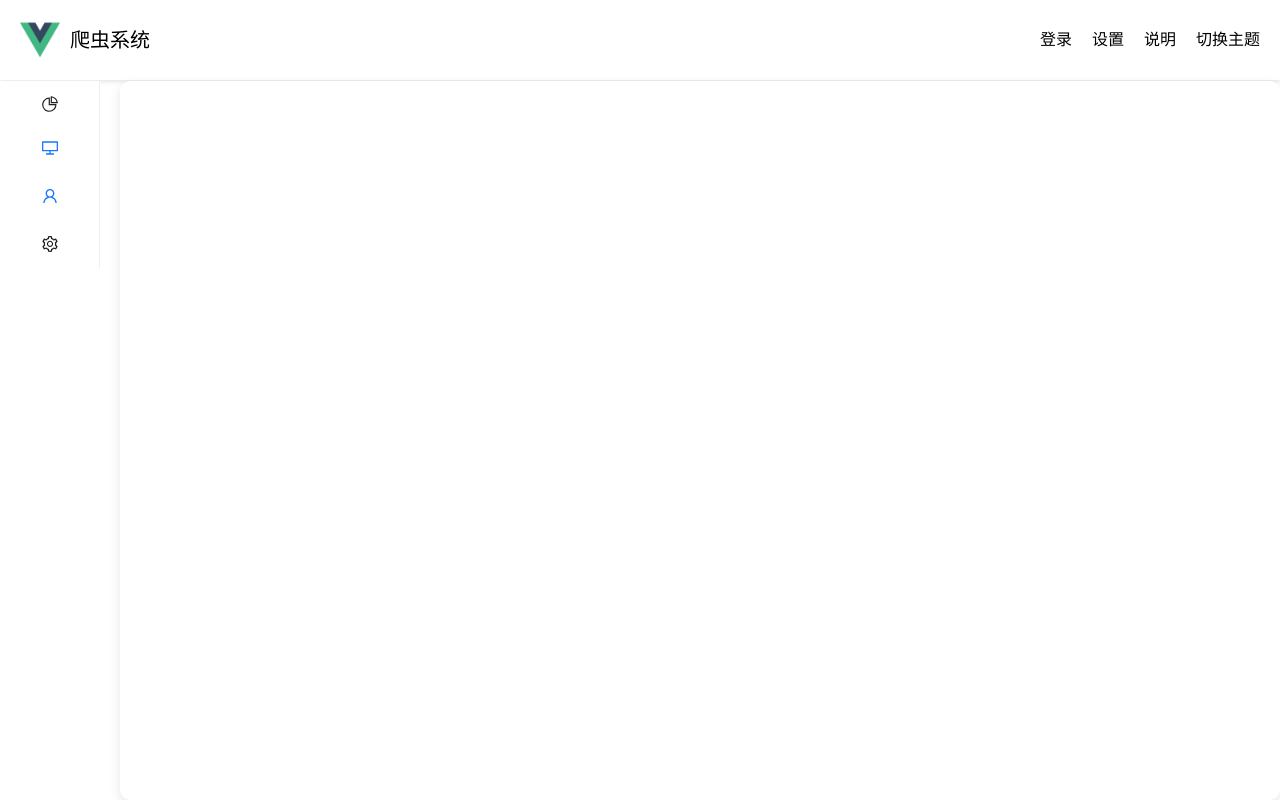
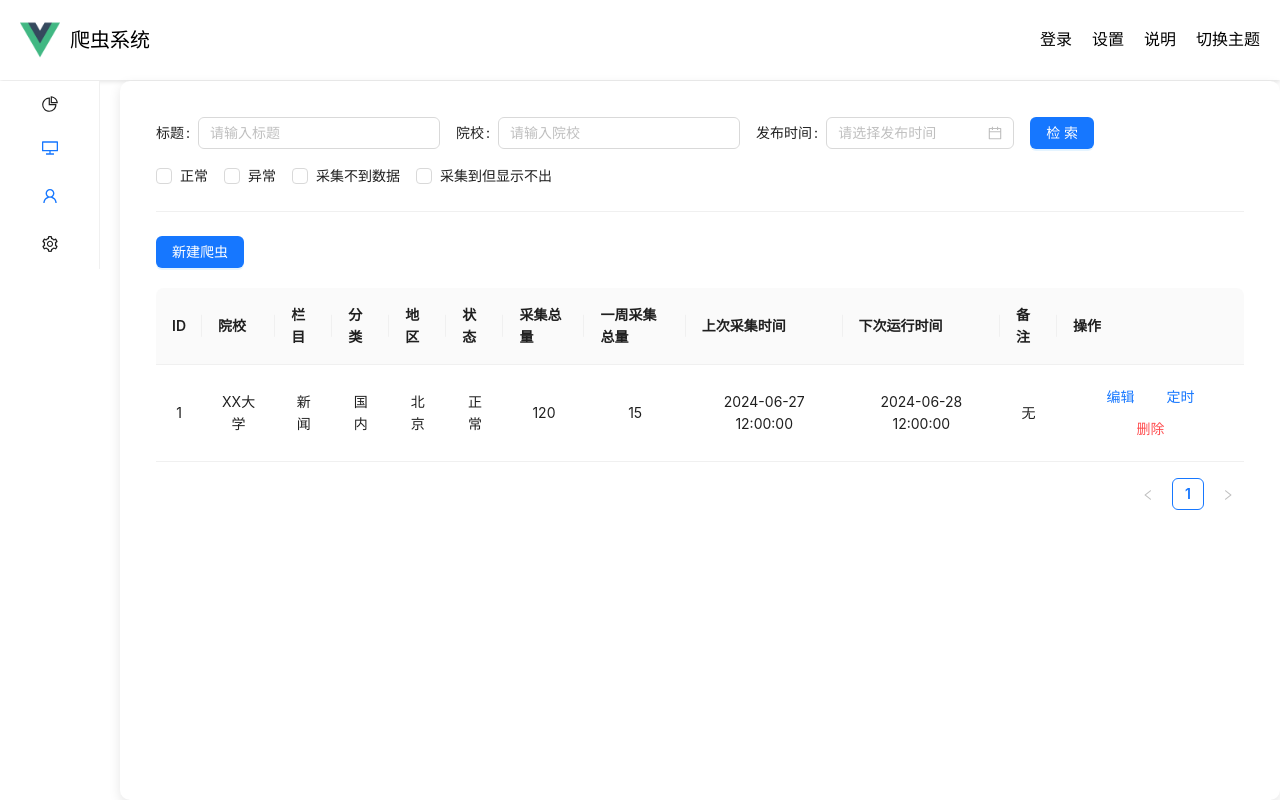
Before and after one commit to Weiliyoung/uninews_admin_web, a Vue app: page /crawler-tasks in a window 1280 px wide. Before the commit this address had no page. Built offline with nearby package versions, Linux system fonts and the light colour scheme.

Commit message:
添加表格用于数据展示与操作

```diff
--- a/package.json
+++ b/package.json
@@ -9,6 +9,7 @@
   },
   "dependencies": {
     "@ant-design/icons-vue": "^7.0.1",
+    "@babel/plugin-syntax-jsx": "^7.24.7",
     "ant-design-vue": "^4.0.0-rc.6",
     "core-js": "^3.8.3",
     "vue": "^3.2.13",
--- a/src/components/SideBar.vue
+++ b/src/components/SideBar.vue
@@ -24,12 +24,21 @@
                         <span v-show="!collapsed">爬虫管理</span>
                     </router-link>
                 </template>
-                <router-link to="/">
-                    <a-menu-item key="2">项目列表</a-menu-item>
+                <router-link to="/crawler-tasks">
+                    <a-menu-item key="2">爬虫任务</a-menu-item>
                 </router-link>
                 <router-link to="/">
-                    <a-menu-item key="3">创建项目</a-menu-item>
+                    <a-menu-item key="3">爬虫统计</a-menu-item>
                 </router-link>
+              <router-link to="/">
+                <a-menu-item key="4">代理管理</a-menu-item>
+              </router-link>
+              <router-link to="/">
+                <a-menu-item key="5">渠道管理</a-menu-item>
+              </router-link>
+              <router-link to="/">
+                <a-menu-item key="6">爬虫分类管理</a-menu-item>
+              </router-link>
             </a-sub-menu>
             <a-sub-menu key="sub2">
                 <template #title>
@@ -38,8 +47,18 @@
                         <span v-show="!collapsed">用户管理</span>
                     </router-link>
                 </template>
-                <a-menu-item key="4">用户列表</a-menu-item>
-                <a-menu-item key="5">添加用户</a-menu-item>
+              <router-link to="/">
+                <a-menu-item key="7">个人中心</a-menu-item>
+              </router-link>
+              <router-link to="/">
+                <a-menu-item key="8">添加用户</a-menu-item>
+              </router-link>
+              <router-link to="/">
+                <a-menu-item key="9">用户列表</a-menu-item>
+              </router-link>
+              <router-link to="/">
+                <a-menu-item key="10">管理者管理</a-menu-item>
+              </router-link>
             </a-sub-menu>
             <a-menu-item key="6">
                 <SettingOutlined/>
--- a/src/router/index.js
+++ b/src/router/index.js
@@ -1,7 +1,7 @@
 import { createRouter, createWebHistory } from 'vue-router';
 import Home from '../views/Home.vue';
-import About from '../views/About.vue';
 import CrawlerManager from '../views/CrawlerManager.vue';
+import CrawlerTasks from '../views/CrawlerTasks'
 
 const routes = [
     {
@@ -10,14 +10,14 @@ const routes = [
         component: Home
     },
     {
-        path: '/about',
-        name: 'About',
-        component: About
-    },
-    {
         path: '/crawler-manager',
         name: 'CrawlerManager',
         component: CrawlerManager
+    },
+    {
+        path: '/crawler-tasks', // 爬虫任务页面的路径
+        name: 'CrawlerTasks',
+        component: CrawlerTasks,
     }
 ];
 
--- /dev/null
+++ b/src/views/CrawlerTasks.vue
@@ -0,0 +1,194 @@
+<template>
+  <div class="crawler-tasks">
+    <!-- 检索部分 -->
+    <div class="search-section">
+      <a-form layout="inline">
+        <a-form-item label="标题">
+          <a-input v-model="search.title" placeholder="请输入标题"/>
+        </a-form-item>
+        <a-form-item label="院校">
+          <a-input v-model="search.school" placeholder="请输入院校"/>
+        </a-form-item>
+        <a-form-item label="发布时间">
+          <a-date-picker v-model="search.date" style="width: 100%;" placeholder="请选择发布时间"/>
+        </a-form-item>
+        <a-form-item>
+          <a-button type="primary" @click="handleSearch">检索</a-button>
+        </a-form-item>
+      </a-form>
+    </div>
+
+    <!-- 爬虫状态筛选 -->
+    <div class="status-section">
+      <a-checkbox-group v-model="statuses">
+        <a-checkbox value="normal">正常</a-checkbox>
+        <a-checkbox value="abnormal">异常</a-checkbox>
+        <a-checkbox value="no-data">采集不到数据</a-checkbox>
+        <a-checkbox value="data-error">采集到但显示不出</a-checkbox>
+      </a-checkbox-group>
+    </div>
+
+    <!-- 分割线 -->
+    <a-divider/>
+
+    <!-- 新建爬虫按钮和表格 -->
+    <div class="table-section">
+      <a-button type="primary" @click="handleCreate">新建爬虫</a-button>
+      <a-table :columns="columns" :dataSource="data" rowKey="id" style="margin-top: 10px;">
+        <template #bodyCell="{ column, record }">
+          <div v-if="column.key === 'actions'" class="action-buttons">
+            <a-button @click="handleEdit(record)" type="link">编辑</a-button>
+            <a-button @click="handleSchedule(record)" type="link">定时</a-button>
+            <a-button @click="handleDelete(record)" type="link" danger>删除</a-button>
+          </div>
+          <div v-else class="table-cell">
+            {{ record[column.key] }}
+          </div>
+        </template>
+      </a-table>
+    </div>
+  </div>
+</template>
+
+<script>
+export default {
+  name: 'CrawlerTasks',
+  data() {
+    return {
+      search: {
+        title: '',
+        school: '',
+        date: null,
+      },
+      statuses: [],
+      columns: [
+        {title: 'ID', dataIndex: 'id', key: 'id'},
+        {title: '院校', dataIndex: 'school', key: 'school'},
+        {title: '栏目', dataIndex: 'category', key: 'category'},
+        {title: '分类', dataIndex: 'type', key: 'type'},
+        {title: '地区', dataIndex: 'region', key: 'region'},
+        {title: '状态', dataIndex: 'status', key: 'status'},
+        {title: '采集总量', dataIndex: 'total', key: 'total'},
+        {title: '一周采集总量', dataIndex: 'weeklyTotal', key: 'weeklyTotal'},
+        {title: '上次采集时间', dataIndex: 'lastCollectTime', key: 'lastCollectTime'},
+        {title: '下次运行时间', dataIndex: 'nextRunTime', key: 'nextRunTime'},
+        {title: '备注', dataIndex: 'remarks', key: 'remarks'},
+        {title: '操作', key: 'actions', scopedSlots: {customRender: 'actions'}}
+      ],
+      data: [
+        {
+          id: '1',
+          school: 'XX大学',
+          category: '新闻',
+          type: '国内',
+          region: '北京',
+          status: '正常',
+          total: 120,
+          weeklyTotal: 15,
+          lastCollectTime: '2024-06-27 12:00:00',
+          nextRunTime: '2024-06-28 12:00:00',
+          remarks: '无',
+        },
+        // 可以添加更多数据
+      ],
+    };
+  },
+  methods: {
+    handleSearch() {
+      // 检索逻辑
+      console.log('检索条件', this.search);
+      console.log('爬虫状态', this.statuses);
+    },
+    handleCreate() {
+      // 新建爬虫逻辑
+      console.log('新建爬虫');
+    },
+    handleEdit(record) {
+      // 编辑爬虫逻辑
+      console.log('编辑爬虫', record);
+    },
+    handleSchedule(record) {
+      // 定时爬虫逻辑
+      console.log('定时爬虫', record);
+    },
+    handleDelete(record) {
+      // 删除爬虫逻辑
+      console.log('删除爬虫', record);
+    },
+  },
+};
+</script>
+
+<style scoped>
+
+:where(.css-dev-only-do-not-override-19iuou).ant-table-wrapper .ant-table-thead > tr > th,
+:where(.css-dev-only-do-not-override-19iuou).ant-table-wrapper .ant-table-thead > tr > td {
+  position: relative;
+  color: rgba(0, 0, 0, 0.88);
+  font-weight: 600;
+  text-align: center;
+  background: #fafafa;
+  border-bottom: 1px solid #f0f0f0;
+  transition: background 0.2s ease;
+}
+
+.crawler-tasks {
+  padding: 16px;
+}
+
+.search-section {
+  margin-bottom: 16px;
+}
+
+.status-section {
+  margin-bottom: 16px;
+}
+
+.table-section {
+  margin-top: 16px;
+}
+
+.action-buttons {
+  text-align: center;
+}
+
+.action-buttons a-button {
+  margin-right: 8px;
+  padding: 0;
+  text-align: center;
+}
+
+.table-cell {
+  text-align: center;
+}
+
+.ant-table-thead > tr > th,
+.ant-table-tbody > tr > td {
+  text-align: center;
+}
+
+.ant-table-thead > tr > th {
+  background-color: #fafafa;
+  border-bottom: 1px solid #e8e8e8;
+}
+
+.ant-table-tbody > tr > td {
+  border-bottom: 1px solid #e8e8e8;
+}
+
+.ant-table-body-inner .ant-table-tbody > tr > td {
+  text-align: center;
+}
+
+.ant-table-thead > tr > th,
+.ant-table-body-inner .ant-table-tbody > tr > td {
+  padding: 16px;
+}
+
+.action-buttons a-button {
+  margin-right: 8px;
+  padding: 0;
+  text-align: center;
+}
+
+</style>
```
Also changed, not shown: 1 other file (tests, documents, lock files or other folders).
